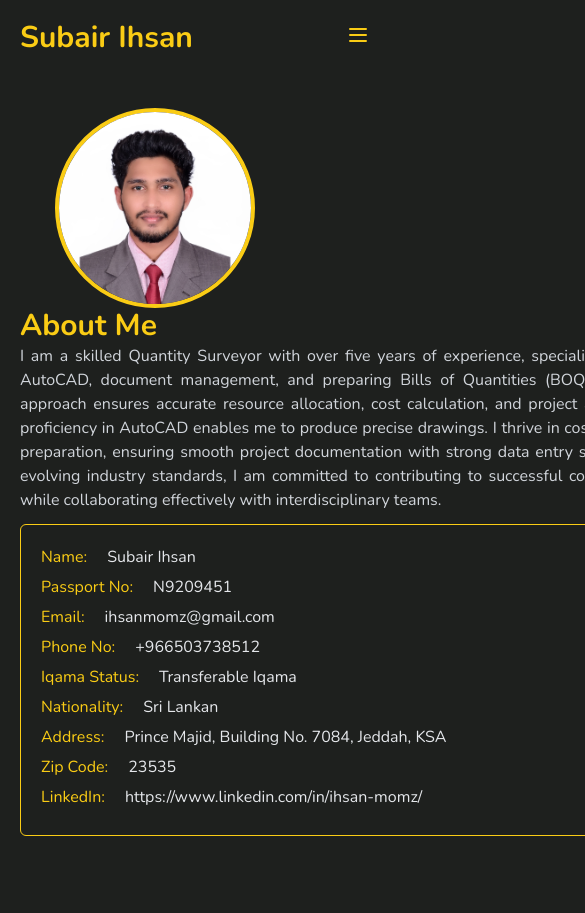
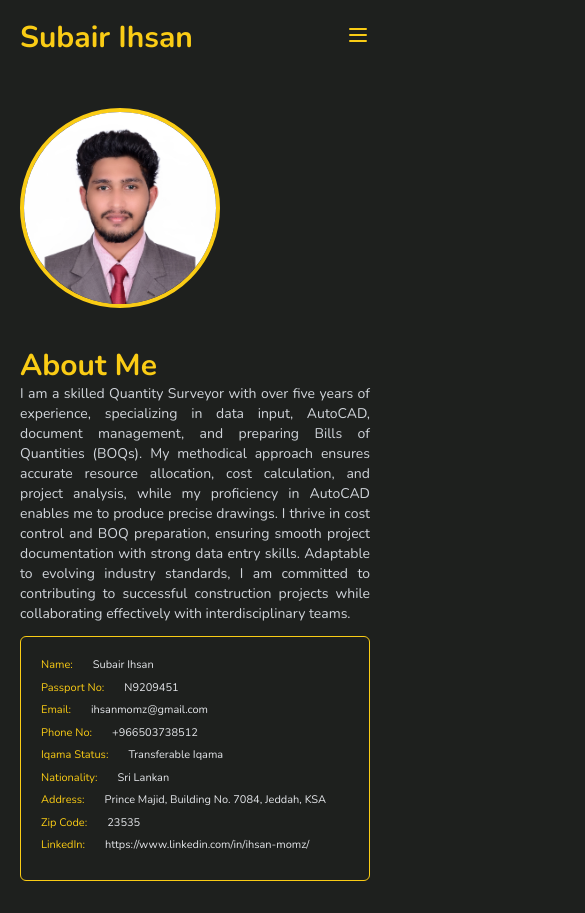
Before and after one commit to Mushkir/ihsan-portfolio, a React (Vite) app: page /about in a window 390 px wide. Shown: the top 913 px of the page, 585 px wide, since content can reach past the window. Before the commit the page ends 868 px from the top, so only its background shows below. Built offline with nearby package versions, Linux system fonts and the light colour scheme.

Commit message:
feat: implemented resposive design feature to about page

```diff
--- a/src/pages/TheAboutPage.jsx
+++ b/src/pages/TheAboutPage.jsx
@@ -2,9 +2,10 @@ import { Link } from "react-router-dom";
 
 const TheAboutPage = () => {
   return (
-    <div className="font-nunito bg-primary-black px-5 sm:px-14 py-8 flex flex-col sm:flex-row sm:pr-[3rem] md:pr-[5rem] xl:pr-[10rem]  sm:pt-[80px] lg:pt-[150px] xl:pt-[190px]">
+    // sm:pr-[3rem] md:pr-[5rem] xl:pr-[10rem] flex-col sm:flex-row
+    <div className="font-nunito bg-primary-black px-5 sm:px-14 py-8 flex flex-wrap sm:pt-[80px] lg:pt-[150px] xl:pt-[190px]">
       {/* Hero img */}
-      <div className="flex justify-center mr-20">
+      <div className="flex justify-center items-start mb-10 md:mb-0 mr-20">
         <img
           className="w-[200px] h-[200px] md:w-[300px] md:h-[300px] rounded-full border-4 border-yellow-400 object-cover object-center"
           src="/ihsan_profile.JPEG"
@@ -12,9 +13,9 @@ const TheAboutPage = () => {
         />
       </div>
 
-      <div className="w-[700px] text-justify">
+      <div className="w-full sm:w-[700px] text-justify">
         <h3 className="text-yellow-400 text-3xl font-bold">About Me</h3>
-        <p className="text-gray-300 mb-3">
+        <p className="text-gray-300 mb-3 text-sm sm:text-base">
           I am a skilled Quantity Surveyor with over five years of experience,
           specializing in data input, AutoCAD, document management, and
           preparing Bills of Quantities (BOQs). My methodical approach ensures
@@ -29,19 +30,19 @@ const TheAboutPage = () => {
 
         <div className="border border-yellow-400 p-5 rounded-md">
           {/* Name */}
-          <div className="flex item-center gap-x-5 mb-1.5">
+          <div className="flex item-center gap-x-5 mb-1.5 text-[11px] sm:text-base">
             <span className="text-yellow-400">Name: </span>
             <span className="text-gray-200">Subair Ihsan</span>
           </div>
 
           {/* Passport No. */}
-          <div className="flex item-center gap-x-5 mb-1.5">
+          <div className="flex item-center gap-x-5 mb-1.5 text-[11px] sm:text-base">
             <span className="text-yellow-400">Passport No: </span>
             <span className="text-gray-200">N9209451</span>
           </div>
 
           {/* Email */}
-          <div className="flex item-center gap-x-5 mb-1.5">
+          <div className="flex item-center gap-x-5 mb-1.5 text-[11px] sm:text-base">
             <span className="text-yellow-400">Email: </span>
             <Link className="text-gray-200" to="mailto:ihsanmomz@gmail.com">
               ihsanmomz@gmail.com
@@ -49,7 +50,7 @@ const TheAboutPage = () => {
           </div>
 
           {/* Phone */}
-          <div className="flex item-center gap-x-5 mb-1.5">
+          <div className="flex item-center gap-x-5 mb-1.5 text-[11px] sm:text-base">
             <span className="text-yellow-400">Phone No: </span>
             <Link className="text-gray-200" to="tel:+966503738512">
               +966503738512
@@ -57,19 +58,19 @@ const TheAboutPage = () => {
           </div>
 
           {/* Iqama Status */}
-          <div className="flex item-center gap-x-5 mb-1.5">
+          <div className="flex item-center gap-x-5 mb-1.5 text-[11px] sm:text-base">
             <span className="text-yellow-400">Iqama Status: </span>
             <span className="text-gray-200">Transferable Iqama</span>
           </div>
 
           {/* Nationality */}
-          <div className="flex item-center gap-x-5 mb-1.5">
+          <div className="flex item-center gap-x-5 mb-1.5 text-[11px] sm:text-base">
             <span className="text-yellow-400">Nationality: </span>
             <span className="text-gray-200">Sri Lankan</span>
           </div>
 
           {/* Address */}
-          <div className="flex item-center gap-x-5 mb-1.5">
+          <div className="flex item-center gap-x-5 mb-1.5 text-[11px] sm:text-base">
             <span className="text-yellow-400">Address: </span>
             <span className="text-gray-200">
               Prince Majid, Building No. 7084, Jeddah, KSA
@@ -77,13 +78,13 @@ const TheAboutPage = () => {
           </div>
 
           {/* Zip code */}
-          <div className="flex item-center gap-x-5 mb-1.5">
+          <div className="flex item-center gap-x-5 mb-1.5 text-[11px] sm:text-base">
             <span className="text-yellow-400">Zip Code: </span>
             <span className="text-gray-200">23535</span>
           </div>
 
           {/* LinkedIn */}
-          <div className="flex item-center gap-x-5 mb-1.5">
+          <div className="flex item-center gap-x-5 mb-1.5 text-[11px] sm:text-base">
             <span className="text-yellow-400">LinkedIn: </span>
             <Link
               className="text-gray-200"
```
